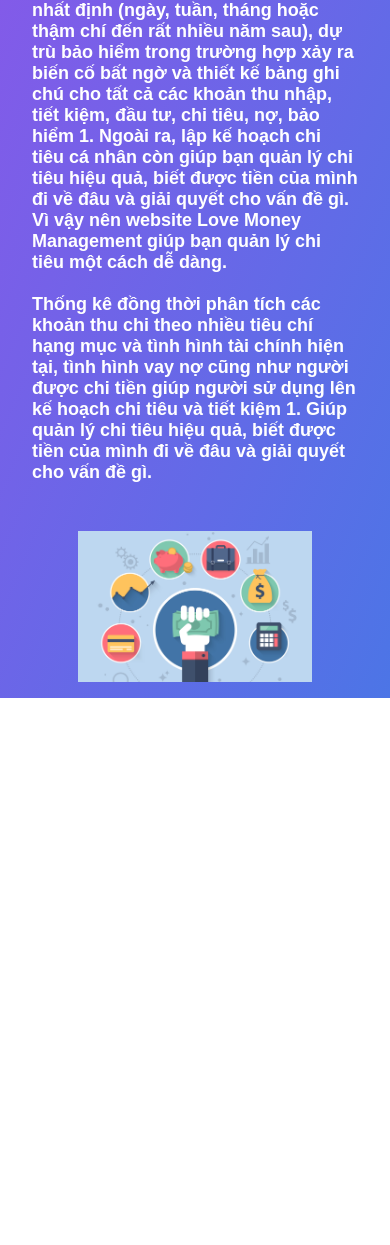
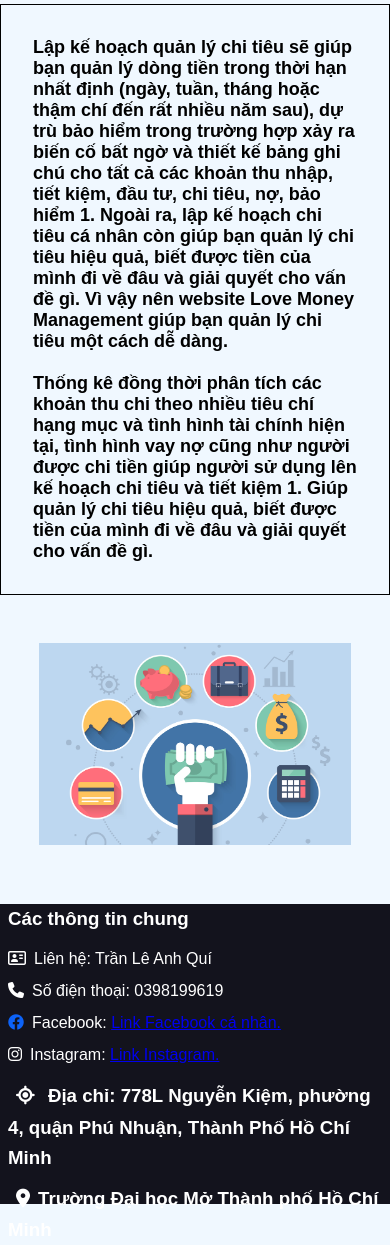
Before and after one commit to qui0406/bookish-computing-machine, a plain HTML site: page trangBia.html in a window 390 px wide. Shown: the part 226-1471 px from the top of the page. Before the commit the page ends 924 px from the top, so only its background shows below. Drawn offline with Linux system fonts and the light colour scheme.

Commit message:
upload file

```diff
--- a/assets/css/trangBia.css
+++ b/assets/css/trangBia.css
@@ -7,13 +7,12 @@
     --primary: #8a57e9;
     --secondary: #4c75e6;
 }
-
 body {
     position: relative;
     width: 100vw;
     height: 100vh;
     overflow-x: hidden;
-    background-image: linear-gradient(to right bottom , var(--primary), var(--secondary));
+    background: aliceblue;
 }
 .flex {
     display: flex;
@@ -28,7 +27,7 @@ nav {
     justify-content: space-between;
     overflow:hidden;
     background-image: linear-gradient(to right bottom , var(--primary), var(--secondary));
-    box-shadow: 3px 3px 3px #000;
+    box-shadow: 2px 2px 2px #000;
     position: fixed;
     top: 0;
     left: 0;
@@ -37,7 +36,8 @@ nav {
 .nav h1 {
     margin: auto 0;
     padding-left: 2rem;
-    color: #fff;
+    color: red;
+    text-shadow: 2px 2px 2px #000;
 }
 .nav ul> li {
     list-style-type: none;
@@ -58,27 +58,37 @@ nav {
     border-right: 1px solid #330aa5;
     border-left: 1px solid #ccc;
 }
-
 main {
     margin-top: 5rem;
+    height: 500px;
+    display: flex;
 }
 main h2 {
-    color: #fff;
+    color: #f00;
     margin: 3rem;
 }
 main div p{
     font-size: 18px;
     font-weight: 700;
-    color: #fff;
+    color: #000;
     margin: 2rem;
+
+}
+main div .box_p{
+    overflow: scroll;
+    height: 50%;
+    border: 1px solid #000;
 }
 
 main .imgs{
     margin-top: 3rem;
     text-align: center;
+    margin-bottom: 2rem;
 }
 main .imgs img {
-    width: 60%;
+    width:80%;
+    display: block;
+    margin: 0 auto;
 }
 
 @keyframes slidetoRight {
@@ -116,3 +126,66 @@ main .imgs img {
         scale: 1;
     }
 }
+footer{
+    display: flex;
+    margin-top: 3rem;
+    justify-content: space-around;
+    background-color: #13131d;
+    color: #fff;
+    height: 300px;
+}
+footer h3{
+    margin: .5rem;
+}
+footer div{
+    line-height: 1.6;
+}
+footer div i{
+    margin: .5rem;
+}
+
+@media screen and (max-width:800px){
+    main{
+        display: block;
+    }
+    footer{
+        display: block;
+        margin-top: 450px;
+    }
+}
+@media screen and (max-width:570px){
+    nav h1{
+        display: none;
+    }
+    main{
+        display: block;
+    }
+    footer{
+        display: block;
+        margin-top: 450px;
+    }
+}
+@media screen and (max-width:460px){
+    nav h1{
+        display: none;
+    }
+    main{
+        display: block;
+    }
+    footer{
+        display: block;
+        margin-top:550px;
+    }
+}
+@media screen and (max-width:380px){
+    nav h1{
+        display: none;
+    }
+    main{
+        display: block;
+    }
+    footer{
+        display: block;
+        margin-top:700px;
+    }
+}
--- a/assets/js/main.js
+++ b/assets/js/main.js
@@ -5,7 +5,7 @@ let taskBar=document.querySelector('nav .showTask_bar');
 let asideMenu=document.querySelector('#main aside');
 let opacity=document.querySelector('.box_opacity');
 
-taskBar.onclick=()=>{
+taskBar.onclick=function(){
     opacity.classList.remove('hide')
     asideMenu.classList.toggle('animate__slideOutLeft');
     asideMenu.classList.add('animate__slideInLeft');
--- a/assets/js/trangBia.js
+++ b/assets/js/trangBia.js
@@ -2,7 +2,7 @@ const changeImgs= document.getElementById('img');
 
 let index=0;
 changeImg = function() {
-    var imgs= ["./assets/media/imgs/qlct1.png", "./assets/media/imgs/qlct2.jpg", "./assets/media/imgs/qlct3.png", "./assets/media/imgs/qlct4.jpg"];
+    var imgs= ["./assets/media/imgs/qlct1.png", "./assets/media/imgs/qlct2.jpg", "./assets/media/imgs/anh1.jpg", "./assets/media/imgs/anh2.jpg"];
     changeImgs.src=imgs[index];
     index++;
     if(index==3) {
--- a/trangBia.html
+++ b/trangBia.html
@@ -6,10 +6,16 @@
     <title>Love Money Management</title>
     <link rel="stylesheet" href="./assets/css/trangBia.css">
     <link rel="stylesheet" href="https://cdnjs.cloudflare.com/ajax/libs/font-awesome/6.4.0/css/all.min.css">
+    <style>
+        body{
+           background-color: aliceblue !important;
+        }
+    </style>
 </head>
+
 <body>
     <!-- Trang chu khi chua dang nhap -->
-    <div id="dashboard">
+    <div id="trangBia">
         <nav class="nav flex">
             <h1>Love Money Management</h1>
             <ul class="flex">
@@ -18,8 +24,9 @@
             </ul>
         </nav>
         <main>
-            <div>
-                <h2>Giới thiệu về website Love Money Management</h2>
+            <div style="width: 100%;">
+                <h2 style="font-size: 30px;">Giới thiệu về website Love Money Management</h2>
+                <div class="box_p">
                     <p>
                         Lập kế hoạch quản lý chi tiêu sẽ giúp bạn quản lý dòng tiền trong thời hạn nhất định (ngày, tuần, tháng hoặc thậm chí đến rất nhiều năm sau), dự trù bảo hiểm trong trường hợp xảy ra biến cố bất ngờ và thiết kế bảng ghi chú cho tất cả các khoản thu nhập, tiết kiệm, đầu tư, chi tiêu, nợ, bảo hiểm 1. Ngoài ra, lập kế hoạch chi tiêu cá nhân còn giúp bạn quản lý chi tiêu hiệu quả, biết được tiền của mình đi về đâu và giải quyết cho vấn đề gì.
                         Vì vậy nên website Love Money Management giúp bạn quản lý chi tiêu một cách dễ dàng.
@@ -29,11 +36,24 @@
                         Giúp quản lý chi tiêu hiệu quả, biết được tiền của mình đi về đâu và giải quyết cho vấn đề gì.
                     </p>
                 </div>
-            <div class="imgs">
+            </div>
+            <div   style="width: 100%;" class="imgs">
                 <img id="img" onlick="changeImg()" src="./assets/media/imgs/qlct1.png" alt="Quan li chi tieu">
             </div>
         </main>
-        <footer></footer>
+        <footer >
+            <div>
+                <h3>Các thông tin chung</h3>
+                <div><i class="fa-regular fa-address-card"></i>Liên hệ: <span>Trần Lê Anh Quí</span></div>
+                <div><i class="fa-solid fa-phone"></i>Số điện thoại: <span>0398199619</span></div>
+                <div><i class="fa-brands fa-facebook" style="color: #0d63f8;"></i>Facebook: <a href="https://www.facebook.com/profile.php?id=100029730914684">Link Facebook cá nhân.</a></div>
+                <div><i class="fa-brands fa-instagram"></i>Instagram: <a href="https://www.instagram.com/anhqui04062004/">Link Instagram.</a> </div>
+            </div>
+            <div>
+                <h3><i class="fa-solid fa-location-crosshairs"></i> Địa chỉ: 778L Nguyễn Kiệm, phường 4, quận Phú Nhuận, Thành Phố Hồ Chí Minh</h3>
+                <h3><i class="fa-solid fa-location-dot"></i>Trường Đại học Mở Thành phố Hồ Chí Minh</h3>
+            </div>
+        </footer>
     </div>
     <script src="./assets/js/trangBia.js"></script>
 </body>
```
Also changed, not shown: assets/css/login.css (+6 -4 lines), assets/js/login.js (+12 -3 lines), assets/media/imgs/anh1.jpg (added), assets/media/imgs/anh2.jpg (added). Lines whose indentation alone changed are shown as unchanged.
